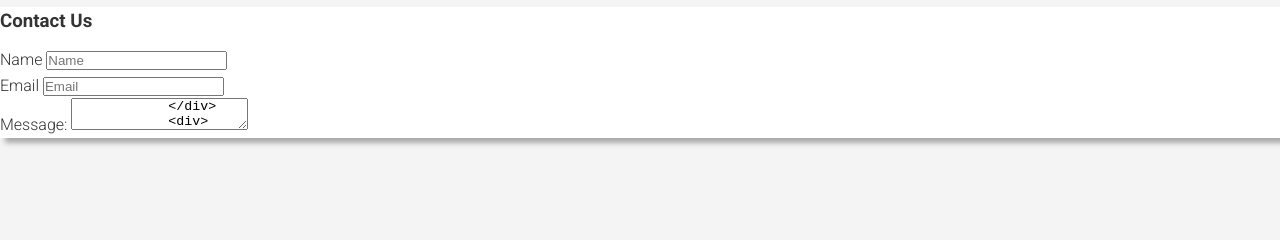
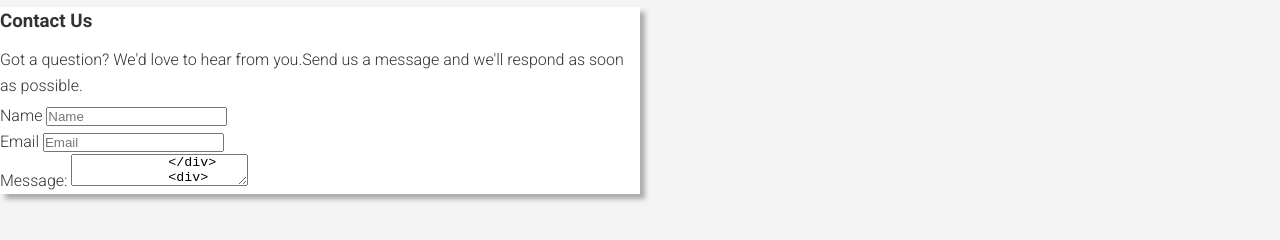
Before and after one commit to stanleyasiga/portfolio_website, a plain HTML site: page Contact.html in a window 1280 px wide. Shown: the part 68-308 px from the top of the page. Drawn offline with Linux system fonts and the light colour scheme.

Commit message:
added to contact.html

```diff
--- a/Contact.html
+++ b/Contact.html
@@ -40,6 +40,7 @@
     </header>
     <section class="contact-us">
         <h3>Contact Us</h3>
+        <p>Got a question? We'd love to hear from you.Send us a message and we'll respond as soon as possible.</p>
         <form method="post" action="/formFunction">
             <div>
                 <label>Name</label>
--- a/css/style.css
+++ b/css/style.css
@@ -143,10 +143,9 @@ nav {
 .contact-us{
   background-color: #fff;
   box-shadow: 5px 5px 5px #aaaaaa;
+  max-width: 50%;
 
 }
-
-
 
 
 /* Extra small devices (phones, 600px and down) */
```
